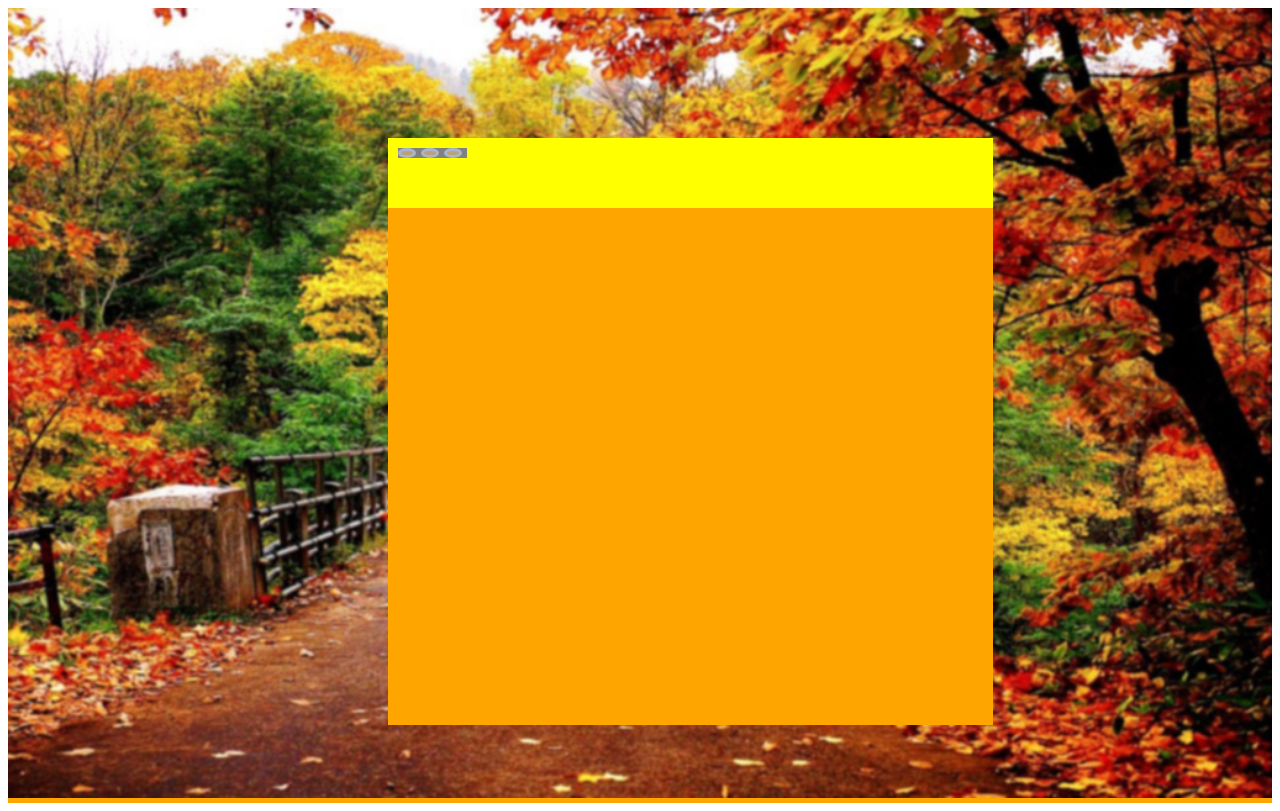
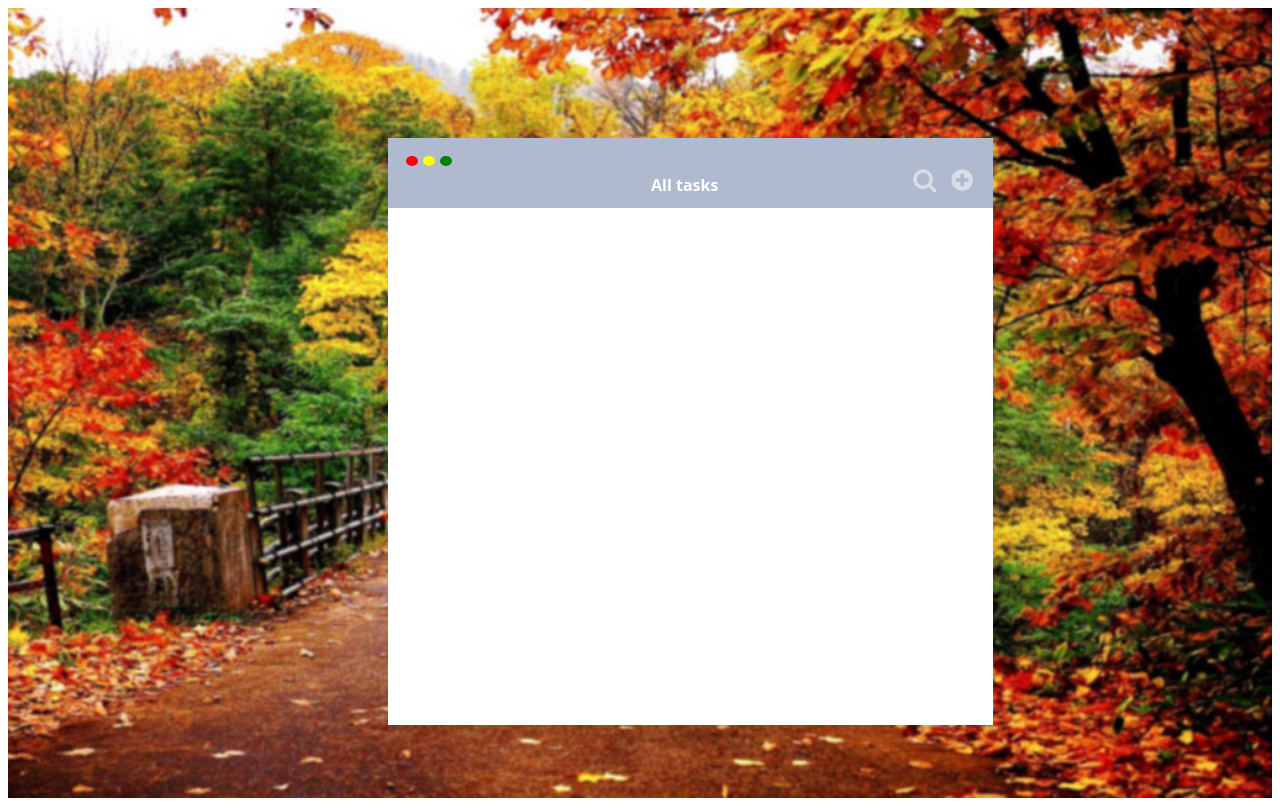
Before and after one commit to maksako/todolist, a plain HTML site: page index.html in a window 1280 px wide. Drawn offline with Linux system fonts and the light colour scheme; a web font is replaced by a local one.

Commit message:
project init

```diff
--- a/index.html
+++ b/index.html
@@ -2,7 +2,7 @@
 <html>
 <head>
   <link rel="stylesheet" href="style.css" />
-  <link rel="stylesheet" href="hSps://maxcdn.bootstrapcdn.com/font-­‐awesome/4.4.0/css/font-­‐awesome.min.css">
+  <link rel="stylesheet" href="https://maxcdn.bootstrapcdn.com/font-awesome/4.4.0/css/font-awesome.min.css">
   <title>to-do-list</title>
   <meta charset="UTF-8">
 </head>
@@ -10,12 +10,23 @@
   <div class="background-container">
     <img class="background-image" src="img/autumn-wallpaper.jpg">
       <div class="main-container">
-        <div class="header">
+        <div class="header clear">
           <div class="header-span-container">
             <button class="slider-link close-button float-left"></button>
             <button class="slider-link hide-button float-left"></button>
             <button class="slider-link maximize-button float-left"></button>
           </div>
+          <div class="main-title float-left">
+            <p>All tasks</p>
+          </div>
+          <div class="main-actions float-right">
+            <div class="search-container float-left">
+              <i class="fa fa-search"></i>
+            </div>
+            <div class="add-task-container float-left">
+              <i class="fa fa-plus-circle"></i>
+            </div>
+          </div>
         </div>
       </div>
   </div>
--- a/style.css
+++ b/style.css
@@ -12,10 +12,13 @@
 .float-left{
   float: left;
 }
+.float-right{
+  float: right;
+}
 .background-container{
   width: 100%;
   margin: 0 auto;
-  background-color: orange;
+  /*background-color: orange;*/
   position: relative;
 }
 .background-image{
@@ -25,35 +28,88 @@
   position: absolute;
   width: 605px;
   height: 587px;
-  background-color: orange;
+  background-color: white;
   top: 130px;
   left: 380px;
 }
 .header{
-  background-color: yellow;
+  background-color: rgba(157, 169, 195, 0.8);
   height: 70px;
 }
 .header-span-container{
   position: absolute;
-  top: 10px;
-  left: 10px;
-  background-color: grey;
+  top: 18px;
+  left: 18px;
+  /*background-color: grey;*/
 }
 button.slider-link{
-  border: 3px solid #aab5c9;
+  border: none;
   border-radius: 50%;
-  background-color: #bca177;
+  /*background-color: #bca177;*/
   display: block;
   width: 10px;
   height: 10px;
   margin-right: 5px;
 }
 .close-button{
-  color: solid red;
+  background-color: red;
 }
 .hide-button{
-  color: solid yellow;
+  background-color: yellow;
 }
 .maximize-button{
-  color: solid green;
+  background-color: green;
 }
+.main-title{
+  text-align: center;
+  margin-left: 263px;
+  margin-top: 20px;
+  font-weight: bold;
+  color: white;
+  font-size: 16px;
+}
+.main-actions{
+  margin-top: 30px;
+  margin-right: 20px;
+}
+.search-container{
+  /*margin-top: 30px;*/
+  /*margin-left: 190px;*/
+  /*background-color: orange;
+  height: 35px;
+  width: 35px;*/
+}
+.header .main-actions i{
+  font-size: 25px;
+  color: white;
+  opacity: 0.5;
+}
+.header .main-actions i:hover{
+  opacity: 1;
+  cursor: pointer;
+}
+/*i.fa-search{
+  font-size: 25px;
+  color: white;
+  opacity: 0.5;
+}*/
+/*i.fa-search:hover{
+  opacity: 1;
+  cursor: pointer;
+}*/
+.add-task-container{
+  /*margin-top: 30px;*/
+  margin-left: 15px;
+  /*background-color: yellow;
+  height: 35px;
+  width: 35px;*/
+}
+/*i.fa-plus-circle{
+  font-size: 25px;
+  color: white;
+  opacity: 0.5;
+}*/
+/*i.fa-plus-circle:hover{
+  opacity: 1;
+  cursor: pointer;
+}*/
```
